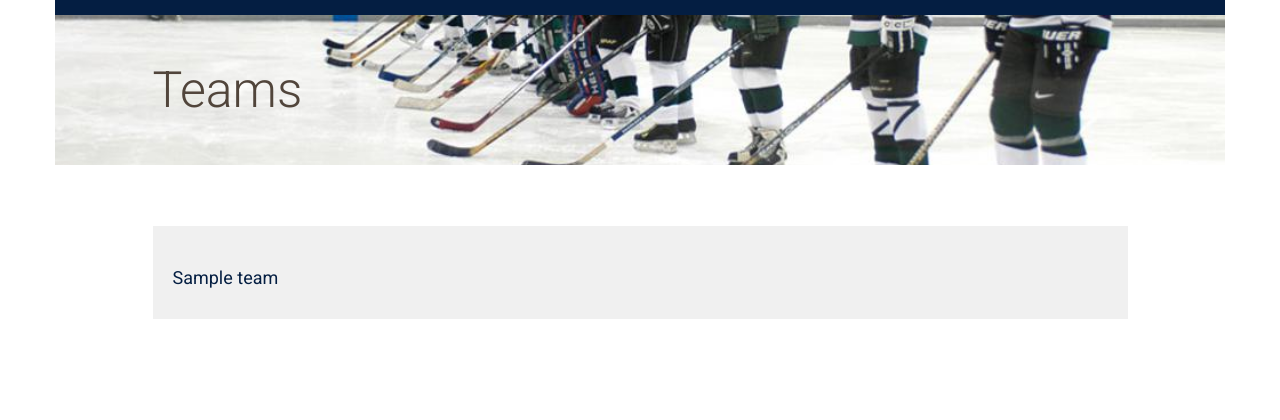
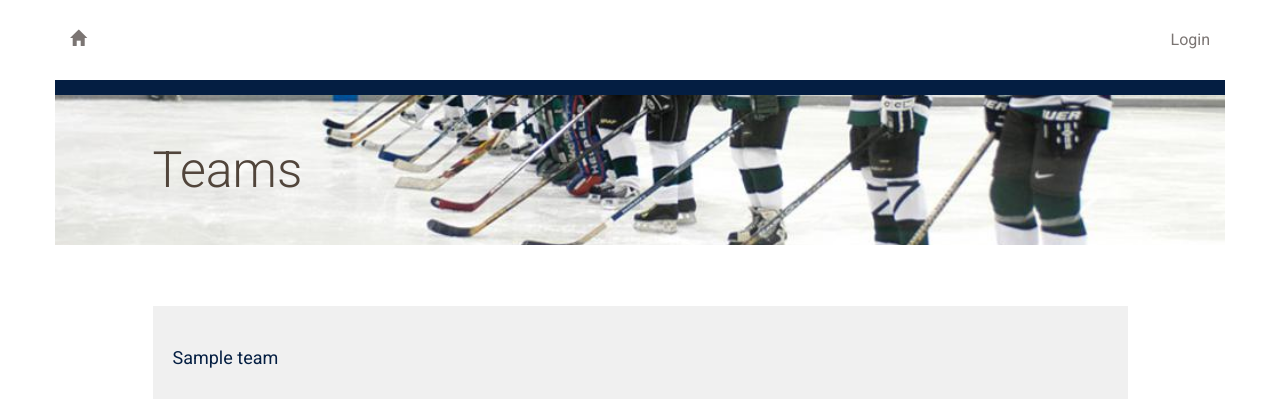
Before and after one commit to mach21/udacity-fsd-proj-item-catalog, a Flask app: page / in a window 1280 px wide. Shown: the top 420 px of the page. Run offline with Flask 2, Linux system fonts and the light colour scheme; tables that the repository leaves empty hold one stand-in row (values such as "Sample post"); parts of the project's set-up code (start-up, migrations or seed data) failed here and were passed over; some libraries are stand-ins or nearby versions.

Commit message:
show login and home button on homepage

```diff
--- a/vagrant/catalog/templates/header.html
+++ b/vagrant/catalog/templates/header.html
@@ -1,14 +1,14 @@
 <div class="row top-menu">
 	<div class="col-md-6">
 		<a href="{{url_for('show_teams')}}">
-			<span class="glyphicon glyphicon-home" aria-hidden="true"></span>Back to Teams
+			<span class="glyphicon glyphicon-home" aria-hidden="true"></span>
 		</a>
 	</div>
 	<div class="col-md-6 text-right">
 		{% if 'username' not in login_session %}
-			<a href="{{url_for('show_login')}}">Click Here to Login </a>
+			<a href="{{url_for('show_login')}}">Login</a>
 		{% else %}
-			<a href="{{url_for('disconnect')}}">Logout </a>
+			<a href="{{url_for('disconnect')}}">Logout</a>
 		{% endif %}
 	</div>
 </div>
--- a/vagrant/catalog/templates/teams.html
+++ b/vagrant/catalog/templates/teams.html
@@ -1,5 +1,6 @@
 {% extends "main.html" %}
 {% block content %}
+{% include "header.html" %}
 	<div class="row divider blue">
 		<div class="col-md-12"></div>
 	</div>
```
